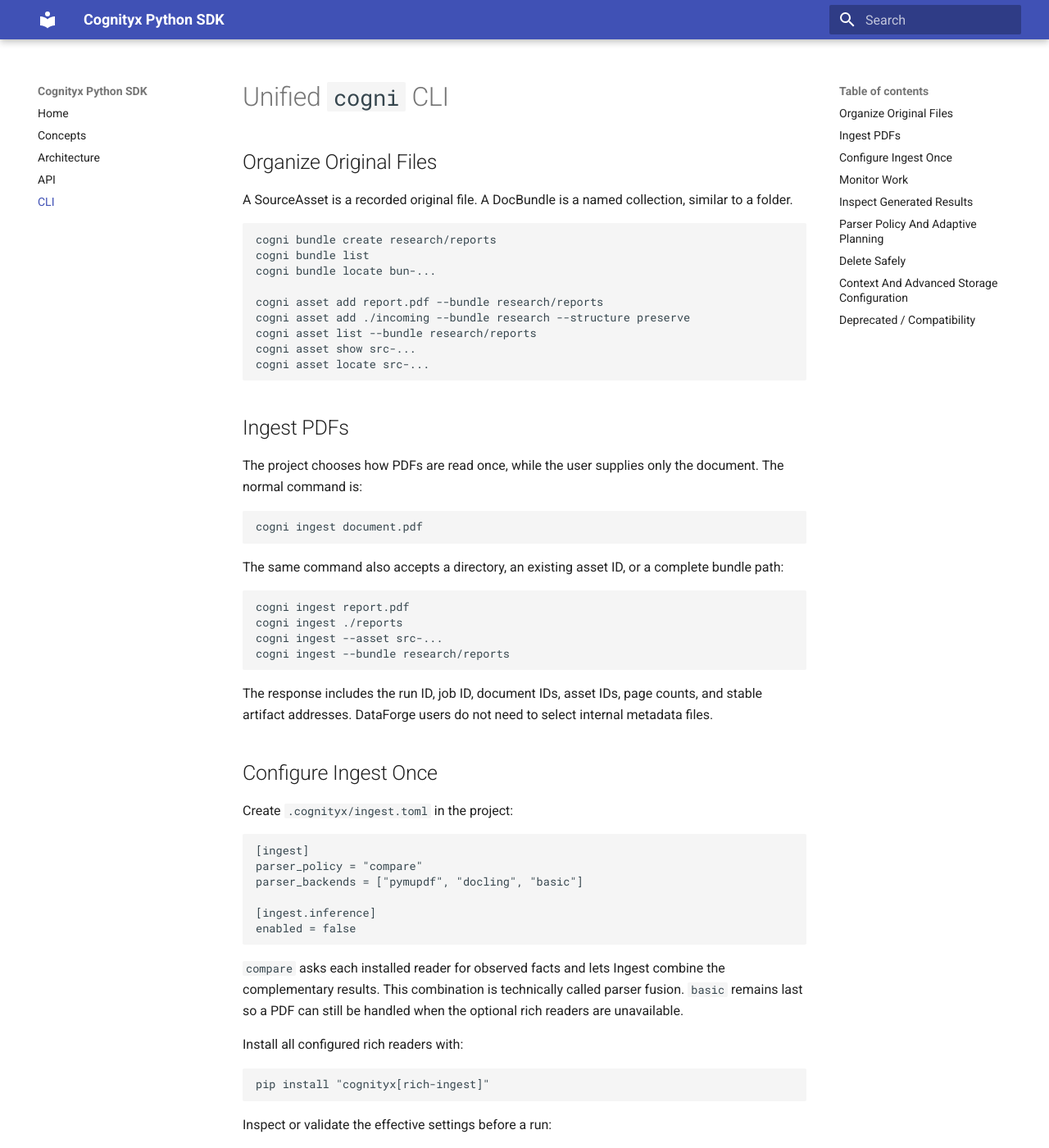
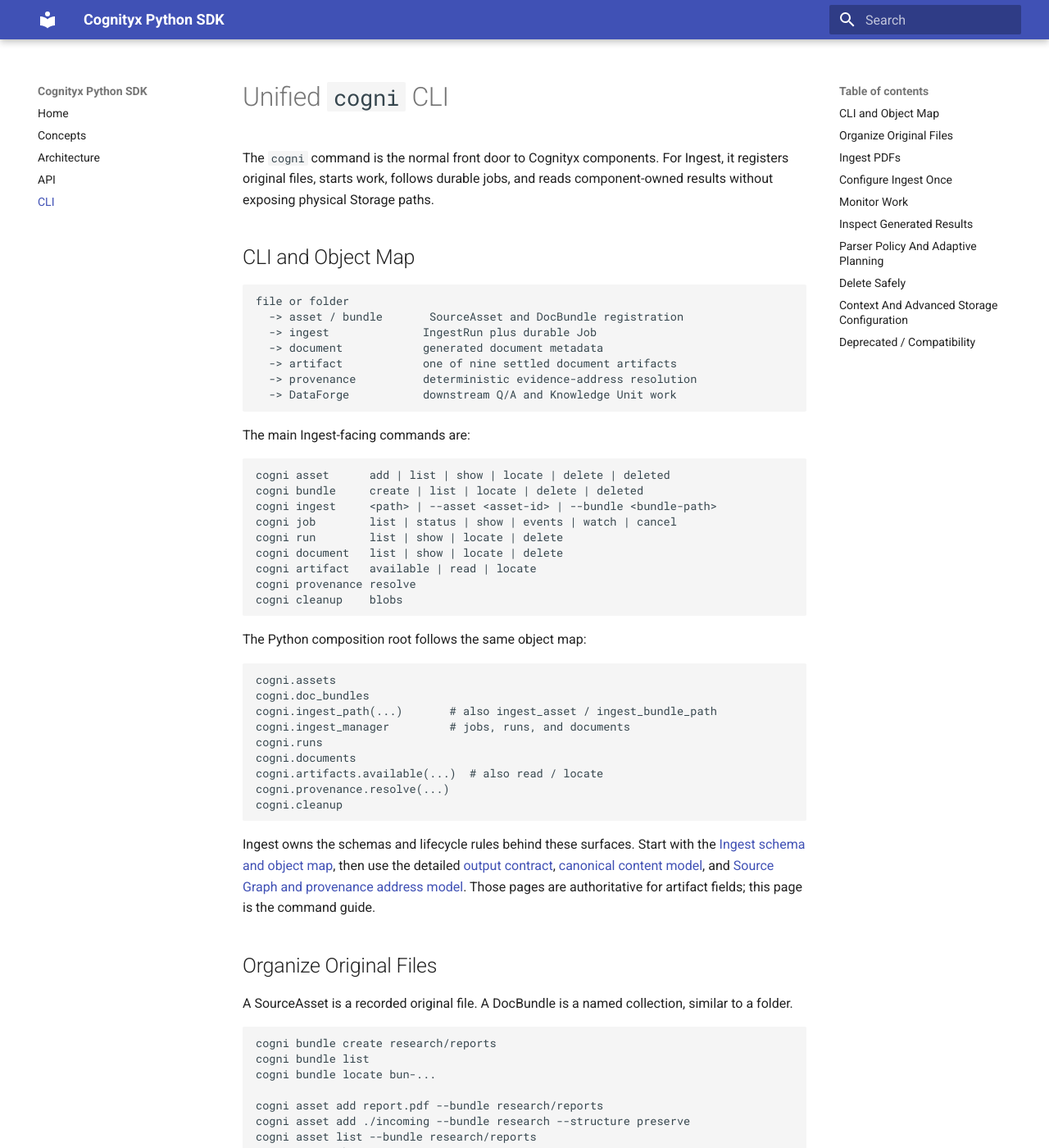
Before and after one commit to cognityx/cognityx-sdk, an MkDocs documentation site: the page built from docs/cli.md, in a window 1280 px wide and 1400 px high. Shown: the whole window at 82% size. Built offline with MkDocs 1.6.1 and Material for MkDocs 9.7.7, drawn with Linux system fonts in a browser that asks for light colours.

Commit message:
docs: map CLI to Ingest objects

````diff
--- a/docs/cli.md
+++ b/docs/cli.md
@@ -1,4 +1,55 @@
 # Unified `cogni` CLI
+
+The `cogni` command is the normal front door to Cognityx components. For
+Ingest, it registers original files, starts work, follows durable jobs, and reads
+component-owned results without exposing physical Storage paths.
+
+## CLI and Object Map
+
+```text
+file or folder
+  -> asset / bundle       SourceAsset and DocBundle registration
+  -> ingest              IngestRun plus durable Job
+  -> document            generated document metadata
+  -> artifact            one of nine settled document artifacts
+  -> provenance          deterministic evidence-address resolution
+  -> DataForge           downstream Q/A and Knowledge Unit work
+```
+
+The main Ingest-facing commands are:
+
+```text
+cogni asset      add | list | show | locate | delete | deleted
+cogni bundle     create | list | locate | delete | deleted
+cogni ingest     <path> | --asset <asset-id> | --bundle <bundle-path>
+cogni job        list | status | show | events | watch | cancel
+cogni run        list | show | locate | delete
+cogni document   list | show | locate | delete
+cogni artifact   available | read | locate
+cogni provenance resolve
+cogni cleanup    blobs
+```
+
+The Python composition root follows the same object map:
+
+```python
+cogni.assets
+cogni.doc_bundles
+cogni.ingest_path(...)       # also ingest_asset / ingest_bundle_path
+cogni.ingest_manager         # jobs, runs, and documents
+cogni.runs
+cogni.documents
+cogni.artifacts.available(...)  # also read / locate
+cogni.provenance.resolve(...)
+cogni.cleanup
+```
+
+Ingest owns the schemas and lifecycle rules behind these surfaces. Start with
+the [Ingest schema and object map](/ingest/schema-map/), then use the detailed
+[output contract](/ingest/contract/), [canonical content
+model](/ingest/canonical-content/), and [Source Graph and provenance address
+model](/ingest/source-graph-and-provenance-addresses/). Those pages are
+authoritative for artifact fields; this page is the command guide.
 
 ## Organize Original Files
 
````
